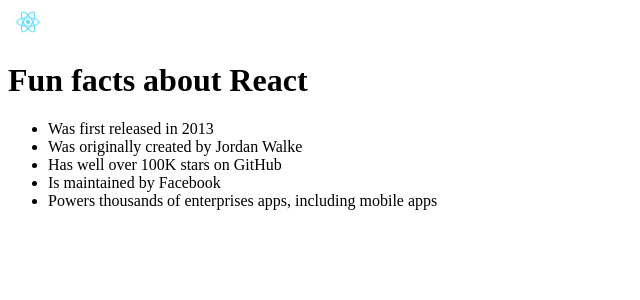
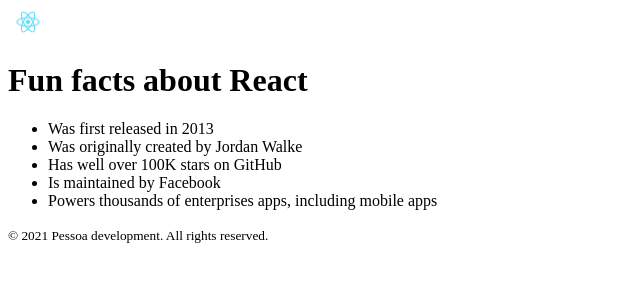
Before and after one commit to matt-pessoa/info-site, a React (Create React App) app: page / in a window 1280 px wide. Shown: the top 300 px of the page, without its empty margins (0-640 px from the left). Built offline with nearby package versions, Linux system fonts and the light colour scheme.

Commit message:
Divide the page content into components

```diff
--- a/src/App.js
+++ b/src/App.js
@@ -1,11 +1,15 @@
 import React from "react";
 import "./css/App.css";
 import MainContent from "./components/MainContent";
+import Header from "./components/Header";
+import Footer from "./components/Footer";
 
 function App() {
 	return (
 		<div>
+			<Header />
 			<MainContent />
+			<Footer />
 		</div>
 	);
 }
--- /dev/null
+++ b/src/components/Footer.js
@@ -0,0 +1,11 @@
+import React from "react";
+
+function Footer() {
+	return (
+		<footer>
+			<small>© 2021 Pessoa development. All rights reserved.</small>
+		</footer>
+	);
+}
+
+export default Footer;
--- /dev/null
+++ b/src/components/Header.js
@@ -0,0 +1,14 @@
+import React from "react";
+import reactLogo from "../images/react-logo.png";
+
+function Header() {
+	return (
+		<header>
+			<nav>
+				<img src={reactLogo} alt="React Logo" />
+			</nav>
+		</header>
+	);
+}
+
+export default Header;
--- a/src/components/MainContent.js
+++ b/src/components/MainContent.js
@@ -1,10 +1,8 @@
 import React from "react";
-import reactLogo from "../images/react-logo.png";
 
 function MainContent() {
 	return (
 		<div>
-			<img src={reactLogo} alt="React Logo" />
 			<h1>Fun facts about React</h1>
 			<ul>
 				<li>Was first released in 2013</li>
```
